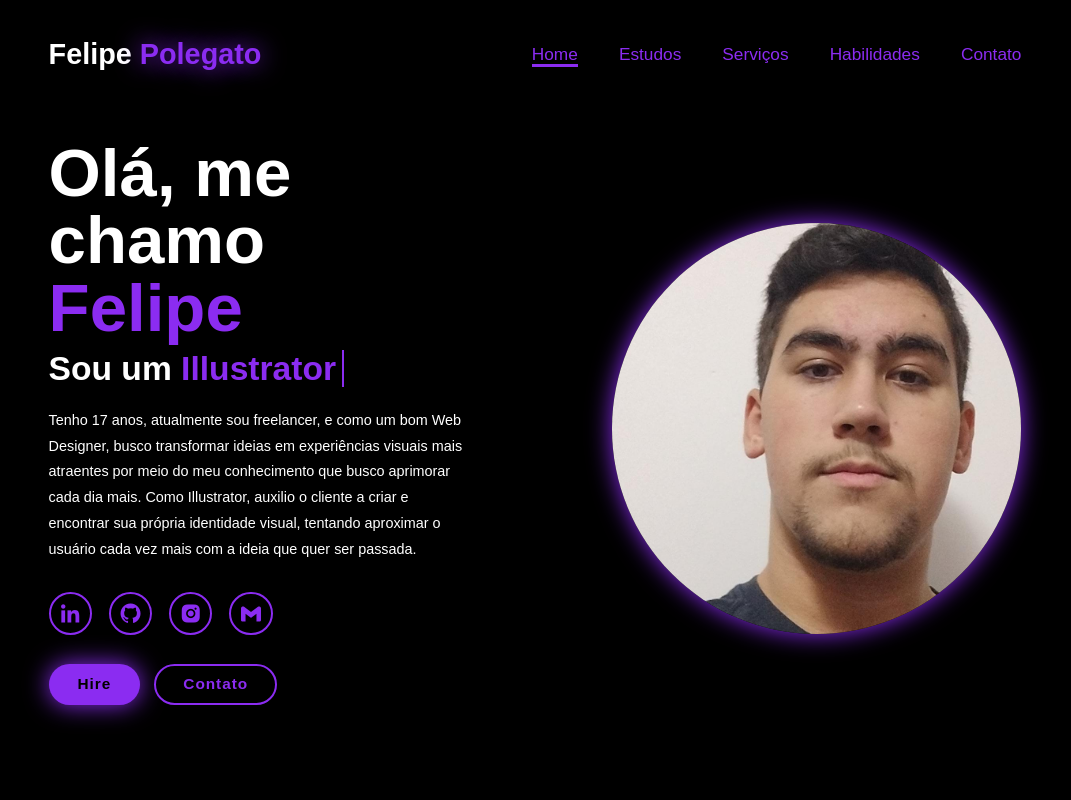
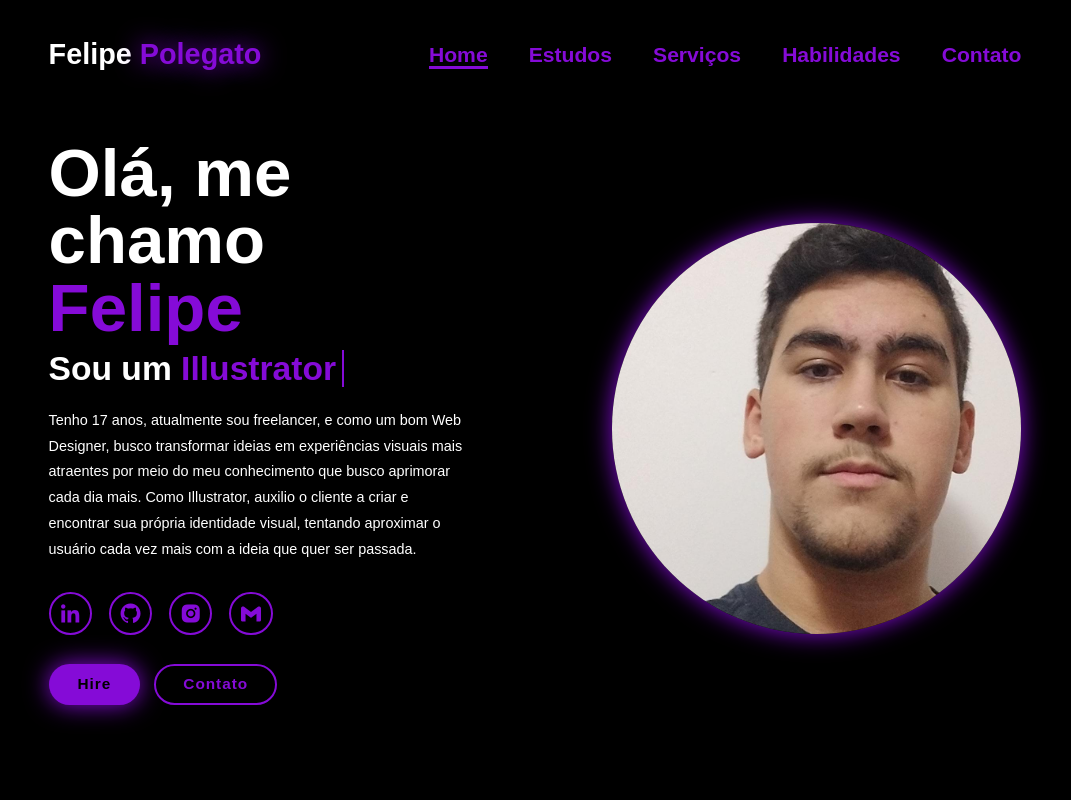
Before and after one commit to ArtzFxz/PortfolioArtzFxz, a plain HTML site: page index.html in a window 1280 px wide. Shown: the top 800 px of the page, without its empty margins (105-1176 px from the left). Drawn offline with nearby package versions, Linux system fonts and the light colour scheme.

Commit message:
feat: Cor Arrumada

```diff
--- a/style.css
+++ b/style.css
@@ -12,7 +12,7 @@
     --bg-color: #000000;
     --second-bg-color: #131313;
     --text-color: white;
-    --main-color: #8B2CF1;
+    --main-color: #850BD7;
 }
 
 html {
@@ -52,10 +52,10 @@ body{
     text-shadow: 0 0 25px var(--main-color);
 }
 .navbar a{
-    font-size: 1.8rem;
+    font-size: 2.2rem;
     color: var(--main-color);
     margin-left: 4rem;
-    font-weight: 500;
+    font-weight: 600;
     transition: 0.3s ease;
     border-bottom: 3px solid transparent;
 }
```
